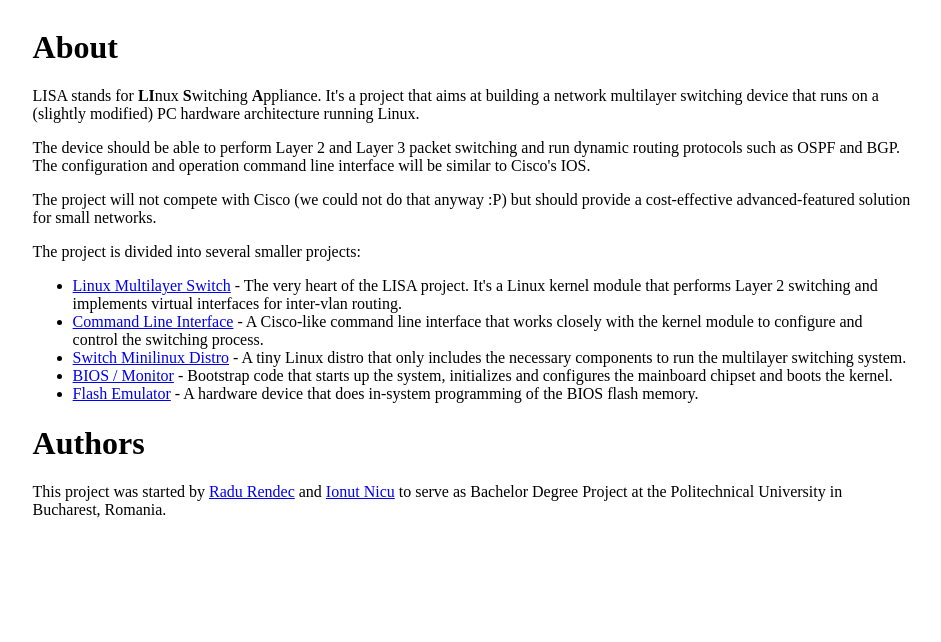
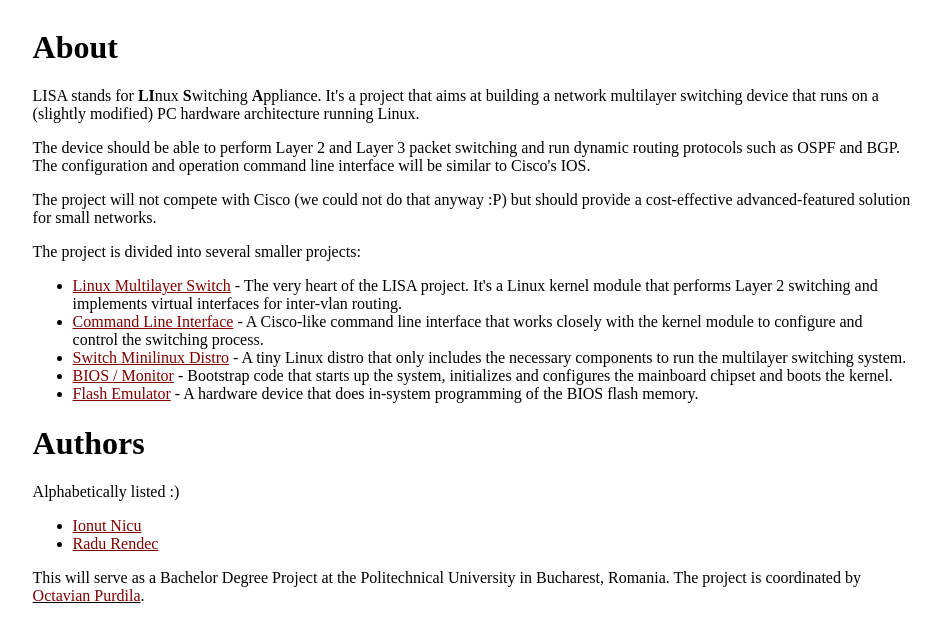
Before and after one commit to lisa-project/lisa-user, a plain HTML site: page site/about.html in a window 1280 px wide. Shown: the whole page, without its empty margins (168-1109 px from the left). Drawn offline with Linux system fonts and the light colour scheme.

Commit message:
Modificari in sectiunea de autori

```diff
--- a/site/about.html
+++ b/site/about.html
@@ -1,5 +1,5 @@
 <html>
-<body bgcolor="white">
+<body bgcolor="white" alink="#ff0000" vlink="#800000" link="#800000">
 <br>
 <center>
 <table width="70%" border="0">
@@ -28,9 +28,14 @@ up the system, initializes and configures the mainboard chipset and boots the ke
 does in-system programming of the BIOS flash memory.
 </ul>
 <h1>Authors</h1>
-This project was started by <a href="mailto:radu.rendec@ines.ro">Radu Rendec</a> and
-<a href="mailto:ioan.nicu@ines.ro">Ionut Nicu</a> to serve as Bachelor Degree Project
-at the Politechnical University in Bucharest, Romania.
+Alphabetically listed :)
+<ul>
+<li><a href="mailto:ioan.nicu@ines.ro">Ionut Nicu</a>
+<li><a href="mailto:radu.rendec@ines.ro">Radu Rendec</a>
+</ul>
+<p>This will serve as a Bachelor Degree Project
+at the Politechnical University in Bucharest, Romania. The project is
+coordinated by <u><font color="#800000">Octavian Purdila</font></u>.
 </td></tr></table></center>
 </body>
 </html>
```
